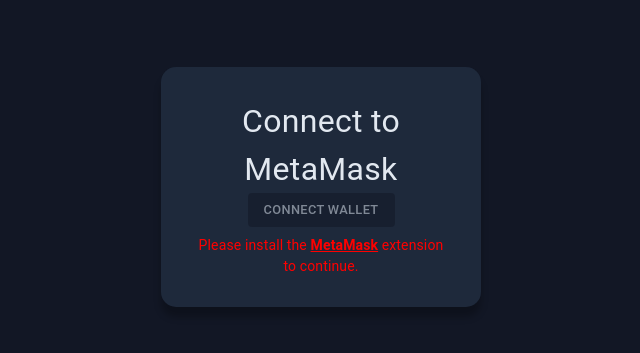
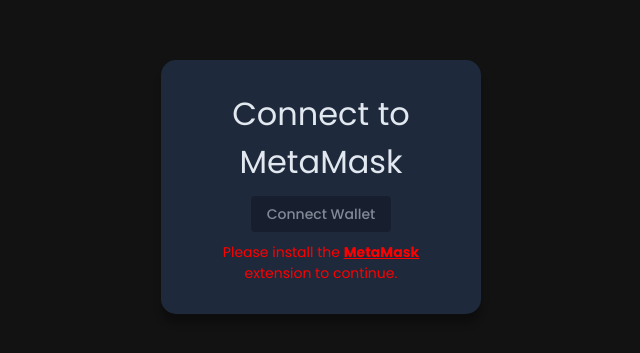
Before and after one commit to Surjendu-kar/CryptoFlip, a React (Vite) app: page / in a window 1280 px wide. Shown: the part 213-566 px from the top of the page, without its empty margins (319-959 px from the left). Built offline with nearby package versions, Linux system fonts and the light colour scheme.

Commit message:
Add custom theme configuration for MUI components

```diff
--- a/index.html
+++ b/index.html
@@ -4,7 +4,7 @@
     <meta charset="UTF-8" />
     <link rel="icon" type="image/jpg" href="/src/assets/coinflip.ico" />
     <meta name="viewport" content="width=device-width, initial-scale=1.0" />
-    <title>Coin Flip</title>
+    <title>CryptoFlip</title>
   </head>
   <body>
     <div id="root"></div>
--- a/src/App.tsx
+++ b/src/App.tsx
@@ -1,67 +1,65 @@
 import React, { useState } from "react";
-import { Box, Typography } from "@mui/material";
+import { Box, Stack, styled, Typography } from "@mui/material";
 import MetaMaskConnector from "./components/MetaMaskConnector";
 import WalletInfo from "./components/WalletInfo";
 import CoinFlipGame from "./components/CoinFlipGame";
-import { styled } from "@mui/system";
 import { BoxProps } from "@mui/material/Box";
 
 interface MainContainerProps extends BoxProps {
-  hasAddress: boolean;
+  isConnected: boolean;
 }
 
 const MainContainer = styled(Box)<MainContainerProps>(
-  ({ theme, hasAddress }) => ({
+  ({ theme, isConnected }) => ({
     minHeight: "100vh",
+
     display: "flex",
     alignItems: "center",
     justifyContent: "center",
-    padding: hasAddress ? "0 20rem" : "0 30rem",
-    background: "#121725",
+
+    padding: isConnected ? theme.spacing(0, 32) : theme.spacing(0, 48),
+    background: theme.palette.background.default,
     backgroundSize: "cover",
     backgroundPosition: "center",
-    color: "#e2e8f0",
     gap: theme.spacing(3),
-    [theme.breakpoints.down("lg")]: {},
-    [theme.breakpoints.down("md")]: {},
+
     [theme.breakpoints.down("sm")]: {
-      flexDirection: hasAddress ? "column" : "row",
-      padding: hasAddress ? "0" : "2rem",
+      flexDirection: isConnected ? "column" : "row",
+      padding: isConnected ? theme.spacing(0) : theme.spacing(3.2),
     },
   })
 );
 
-const MetaMaskContainer = styled(Box)(({ theme }) => ({
+const MetaMaskContainer = styled(Stack)(({ theme }) => ({
   flex: 1,
   textAlign: "center",
-  padding: "30px",
-  borderRadius: "15px",
-  backdropFilter: "blur(5px)",
-  backgroundColor: "#1e293b",
+  padding: theme.spacing(3),
+  borderRadius: theme.spacing(1.5),
+  backdropFilter: `blur(${theme.spacing(0.5)})`,
+  background: theme.palette.secondary.main,
+  gap: theme.spacing(1),
+  boxShadow: "0 10px 7px rgba(0,0,0,0.25)",
 
-  boxShadow: "0 10px 7px rgba(0,0,0,0.25)",
-  [theme.breakpoints.down("sm")]: { marginTop: "1rem", padding: "20px" },
+  [theme.breakpoints.down("sm")]: {
+    marginTop: theme.spacing(1.6),
+    padding: theme.spacing(2),
+  },
 }));
 
 const Heading = styled(Typography)(({ theme }) => ({
-  fontSize: "2rem",
+  fontSize: theme.spacing(3.2),
+
   [theme.breakpoints.down("sm")]: {
-    fontSize: "1.5rem",
+    fontSize: theme.spacing(2.4),
   },
 }));
 
-const CoinFlipContainer = styled(Box)(({ theme }) => ({
-  flex: 1,
-  textAlign: "center",
-  padding: "20px",
-  borderRadius: "15px",
-  backdropFilter: "blur(5px)",
-  backgroundColor: "#1e293b",
+const CoinFlipContainer = styled(MetaMaskContainer)(({ theme }) => ({
+  padding: theme.spacing(2),
 
-  boxShadow: "0 10px 7px rgba(0,0,0,0.25)",
   [theme.breakpoints.down("sm")]: {
-    padding: "20px",
-    marginBottom: "1rem",
+    padding: theme.spacing(2),
+    marginBottom: theme.spacing(1.6),
   },
 }));
 
@@ -77,7 +75,7 @@
   };
 
   return (
-    <MainContainer hasAddress={!!walletAddress}>
+    <MainContainer isConnected={!!walletAddress}>
       <MetaMaskContainer>
         <Heading>{walletAddress ? "Connected" : "Connect to MetaMask"}</Heading>
         <MetaMaskConnector
--- a/src/components/CoinFlipGame.tsx
+++ b/src/components/CoinFlipGame.tsx
@@ -8,27 +8,36 @@
   MenuItem,
   FormControl,
   styled,
+  Tooltip,
 } from "@mui/material";
+
+const StyledTypography = styled(Typography)(({ theme }) => ({
+  color: theme.palette.text.primary,
+}));
+
+const Heading = styled(StyledTypography)({
+  fontWeight: "bold",
+});
 
 const StyledTextField = styled(TextField)(({ theme }) => ({
   "& label": {
-    color: "#e2e8f0",
+    color: theme.palette.text.primary,
   },
   "& label.Mui-focused": {
-    color: "#e2e8f0",
+    color: theme.palette.text.primary,
   },
   "& .MuiOutlinedInput-root": {
     "& fieldset": {
-      borderColor: "#e2e8f0",
+      borderColor: theme.palette.text.primary,
     },
     "&:hover fieldset": {
-      borderColor: "#e2e8f0",
+      borderColor: theme.palette.text.primary,
     },
     "&.Mui-focused fieldset": {
-      borderColor: "#e2e8f0",
+      borderColor: theme.palette.text.primary,
     },
     "& input": {
-      color: "#e2e8f0",
+      color: theme.palette.text.primary,
     },
   },
   marginBottom: theme.spacing(2),
@@ -38,31 +47,34 @@
   marginBottom: theme.spacing(2),
   "& .MuiOutlinedInput-root": {
     "& fieldset": {
-      borderColor: "#e2e8f0",
+      borderColor: theme.palette.text.primary,
     },
     "&:hover fieldset": {
-      borderColor: "#e2e8f0",
+      borderColor: theme.palette.text.primary,
     },
     "&.Mui-focused fieldset": {
-      borderColor: "#e2e8f0",
+      borderColor: theme.palette.text.primary,
     },
   },
   "& .MuiSelect-select": {
-    color: "#e2e8f0",
+    color: theme.palette.text.primary,
   },
   "& .MuiInputLabel-root": {
-    color: "#e2e8f0",
+    color: theme.palette.text.primary,
+  },
+  "& .MuiSvgIcon-root": {
+    color: theme.palette.text.primary,
   },
 }));
 
 const StyledButton = styled(Button)(({ theme }) => ({
   backgroundColor: "#8197ff",
-  color: "#e2e8f0",
+  color: theme.palette.text.primary,
   "&:hover": {
     backgroundColor: "#a5b4fc",
   },
   "&:disabled": {
-    color: "#e2e8f0",
+    color: theme.palette.text.primary,
     opacity: 0.5,
     background: "#121725",
   },
@@ -72,14 +84,9 @@
   },
 }));
 
-const StyledTypography = styled(Typography)({
-  color: "#e2e8f0",
-  // fontWeight: 550,
-});
-
-const StyledCoin = styled("div")(() => ({
-  width: "100px",
-  height: "100px",
+const StyledCoin = styled("div")(({ theme }) => ({
+  width: theme.spacing(10),
+  height: theme.spacing(10),
   transformStyle: "preserve-3d",
   cursor: "pointer",
   transition: "transform 0.5s",
@@ -115,7 +122,7 @@
   },
 }));
 
-const CoinFace = styled("div")({
+const CoinFace = styled("div")(({ theme }) => ({
   position: "absolute",
   width: "100%",
   height: "100%",
@@ -125,10 +132,10 @@
   borderRadius: "50%",
   WebkitBackfaceVisibility: "hidden",
   backfaceVisibility: "hidden",
-  padding: "12px",
-});
+  padding: theme.spacing(1.2),
+}));
 
-const CoinInner = styled("div")({
+const CoinInner = styled("div")(({ theme }) => ({
   width: "100%",
   height: "100%",
   border: "2px dotted #fff",
@@ -136,9 +143,9 @@
   display: "flex",
   alignItems: "center",
   justifyContent: "center",
-  fontSize: "20px",
+  fontSize: theme.spacing(2),
   textTransform: "uppercase",
-});
+}));
 
 const CoinFaceFront = styled(CoinFace)({
   background: "#d31c92",
@@ -173,6 +180,7 @@
       setResult(flipResult);
       setIsFlipping(false);
       setFlipAnimation("");
+      setBetAmount("");
 
       setGameBalance((prevBalance) => {
         if (flipResult === selectedSide) {
@@ -191,9 +199,9 @@
 
   return (
     <Box sx={{ mt: 4, textAlign: "center" }}>
-      <StyledTypography variant="h5" gutterBottom>
+      <Heading variant="h5" gutterBottom>
         Coin Flip Game
-      </StyledTypography>
+      </Heading>
       <Box sx={{ mb: 2 }}>
         <StyledTypography variant="body1">
           Game Balance: {gameBalance} ETH
@@ -235,9 +243,31 @@
           </CoinFaceBack>
         </StyledCoin>
       </Box>
+
+      <Tooltip
+        title={
+          isFlipping
+            ? "Waiting for the current flip to complete"
+            : !gameBalance
+            ? "No balance available"
+            : betAmount === "" || parseFloat(betAmount) <= 0
+            ? "Enter a valid bet amount"
+            : parseFloat(betAmount) > parseFloat(gameBalance) &&
+              "Bet amount exceeds available balance"
+        }
+        disableHoverListener={
+          !isFlipping &&
+          !!gameBalance &&
+          betAmount !== "" &&
+          parseFloat(betAmount) > 0 &&
+          parseFloat(betAmount) <= parseFloat(gameBalance)
+        }
+      >
+        <span>
           <StyledButton
             variant="contained"
             onClick={handleFlip}
+            disableElevation
             disabled={
               isFlipping ||
               !gameBalance ||
@@ -248,6 +278,8 @@
           >
             Flip Coin
           </StyledButton>
+        </span>
+      </Tooltip>
     </Box>
   );
 };
--- a/src/components/MetaMaskConnector.tsx
+++ b/src/components/MetaMaskConnector.tsx
@@ -1,38 +1,38 @@
 import React, { useState, useEffect } from "react";
-import { Button, Typography, Box, Link } from "@mui/material";
+import { Button, Typography, Link, Stack } from "@mui/material";
 import { styled } from "@mui/system";
 
-const MainContainer = styled(Box)(({ theme }) => ({
-  display: "flex",
-  flexDirection: "column",
+const MainContainer = styled(Stack)(({ theme }) => ({
   alignItems: "center",
   gap: theme.spacing(1),
-  [theme.breakpoints.down("sm")]: {},
 }));
 
 const Text = styled(Typography)(({ theme }) => ({
-  fontSize: "0.875rem",
+  fontSize: theme.spacing(1.4),
   color: "red",
   [theme.breakpoints.down("sm")]: {
-    fontSize: "0.75rem",
+    fontSize: theme.spacing(1.2),
   },
 }));
 
 const Btn = styled(Button)(({ theme }) => ({
-  fontSize: "0.8rem",
+  fontSize: theme.spacing(1.4),
   backgroundColor: "#8197ff",
-  color: "#e2e8f0",
+  color: theme.palette.text.primary,
+
   "&:disabled": {
-    color: "#e2e8f0",
+    color: theme.palette.text.primary,
     opacity: 0.5,
     background: "#121725",
   },
+
   "&:hover": {
     backgroundColor: "#a5b4fc",
   },
+
   [theme.breakpoints.down("sm")]: {
-    fontSize: "0.6rem",
-    padding: "4px 10px",
+    fontSize: theme.spacing(0.95),
+    padding: theme.spacing(0.4, 1.0),
   },
 }));
 
@@ -103,6 +103,7 @@
         variant="contained"
         onClick={connectWalletHandler}
         disabled={!metamaskAvailable}
+        disableElevation
       >
         {isConnected ? "Disconnect Wallet" : "Connect Wallet"}
       </Btn>
--- a/src/components/WalletInfo.tsx
+++ b/src/components/WalletInfo.tsx
@@ -4,15 +4,15 @@
 import { styled } from "@mui/system";
 
 const MainContainer = styled(Box)(({ theme }) => ({
-  marginTop: "2rem",
+  marginTop: theme.spacing(3.2),
   textAlign: "center",
-  [theme.breakpoints.down("sm")]: { marginTop: "1rem" },
+  [theme.breakpoints.down("sm")]: { marginTop: theme.spacing(1.6) },
 }));
 const Text = styled(Typography)(({ theme }) => ({
-  fontSize: "1rem",
+  fontSize: theme.spacing(1.6),
   fontWeight: "bold",
   [theme.breakpoints.down("sm")]: {
-    fontSize: "0.7rem",
+    fontSize: theme.spacing(1.1),
   },
 }));
 
--- a/src/index.css
+++ b/src/index.css
@@ -1,6 +1,13 @@
+@import url("https://fonts.googleapis.com/css2?family=Poppins:ital,wght@0,100;0,200;0,300;0,400;0,500;0,600;0,700;0,800;0,900;1,100;1,200;1,300;1,400;1,500;1,600;1,700;1,800;1,900&display=swap");
+
 * {
   margin: 0;
   padding: 0;
+  font-family: "Poppins", sans-serif;
+}
+
+body {
+  box-sizing: border-box;
 }
 
 input[type="number"]::-webkit-inner-spin-button,
--- a/src/main.tsx
+++ b/src/main.tsx
@@ -1,11 +1,10 @@
 import { StrictMode } from "react";
 import { createRoot } from "react-dom/client";
-import { ThemeProvider, createTheme } from "@mui/material/styles";
+import { ThemeProvider } from "@mui/material/styles";
 import CssBaseline from "@mui/material/CssBaseline";
 import App from "./App.tsx";
 import "./index.css";
-
-const theme = createTheme();
+import { theme } from "./theme";
 
 createRoot(document.getElementById("root")!).render(
   <StrictMode>
--- /dev/null
+++ b/src/theme/index.ts
@@ -0,0 +1,52 @@
+import { createTheme } from "@mui/material";
+
+const colors = {
+  main: "#5e43f3",
+  secondary: "#1e293b",
+  background: "#121212",
+  text: "#e2e8f0",
+};
+
+export const theme = createTheme({
+  breakpoints: {
+    values: {
+      xs: 0,
+      sm: 600,
+      md: 960,
+      lg: 1380,
+      xl: 1920,
+    },
+  },
+  spacing: 10,
+  typography: {
+    fontFamily: `Poppins, sans-serif`,
+    htmlFontSize: 10,
+    fontSize: 10,
+  },
+  palette: {
+    primary: {
+      main: colors.main,
+      contrastText: colors.text,
+    },
+    secondary: {
+      main: colors.secondary,
+    },
+    background: {
+      default: colors.background,
+    },
+    text: {
+      primary: colors.text,
+    },
+  },
+
+  // Override button style
+  components: {
+    MuiButton: {
+      styleOverrides: {
+        root: {
+          textTransform: "capitalize",
+        },
+      },
+    },
+  },
+});
```
Also changed, not shown: src/App.css (deleted). Lines whose indentation alone changed are shown as unchanged.
